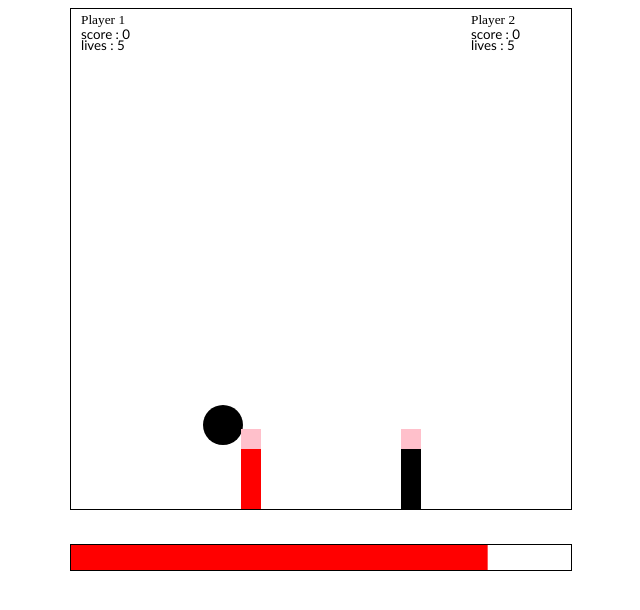
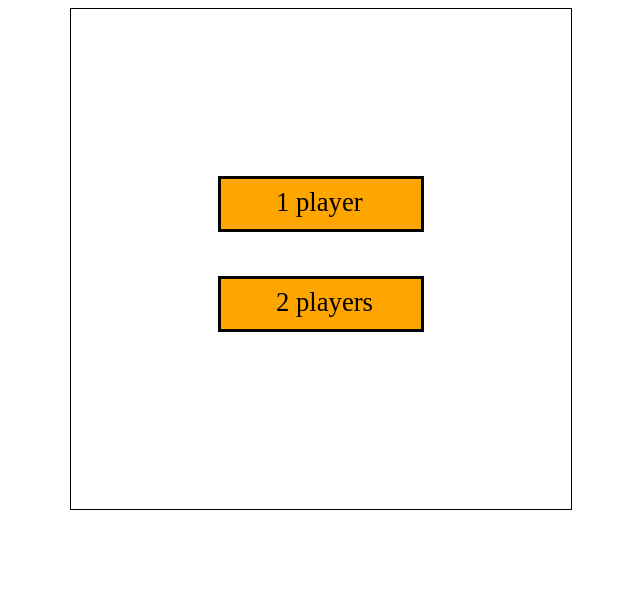
Before and after one commit to ThomasGauthierr/JSProject, a plain HTML site: page index.html in a window 1280 px wide. Shown: the whole page, without its empty margins (319-959 px from the left). Drawn offline with Linux system fonts and the light colour scheme.

Commit message:
Adding main menu

```diff
--- a/css/style.css
+++ b/css/style.css
@@ -1,5 +1,6 @@
 #myCanvas {
     border:1px solid;
+    visibility: hidden;
 }
 
 #canvasContainer {
@@ -10,4 +11,5 @@
 #canvasTimer {
   border: 1px solid black;
   margin-top: 30px;
+  visibility: hidden;
 }
--- a/index.html
+++ b/index.html
@@ -25,5 +25,6 @@
 <script src="js/listeners.js"></script>
 <script src="js/collisions.js"></script>
 <script src="js/game.js"></script>
+<script src="js/menu.js"></script>
 
 </html>
--- a/js/collisions.js
+++ b/js/collisions.js
@@ -37,6 +37,7 @@ function playerBubbleCollisionTest( player ){
                 playr.life -= 1;
                 playr.maxSpeed = 0;
                 playr.speed = 0;
+                chronoStop();
                 console.log("collision player_bubble");
                 //TODO : restart level
             }
--- a/js/game.js
+++ b/js/game.js
@@ -1,10 +1,4 @@
-window.onload = init;
 
-// This has to be set to false if the sizes works by percentage
-// WARNING : Not working atm, let it to true :o)
-let pixelPos = true;
-
-let canvas, canvasTimer, canvasBottom;
 let players = [];
 let bubbles = [];
 
@@ -12,26 +6,8 @@ let timer;
 
 let currentLevel = 1;
 
-function init() {
-    canvas = document.querySelector("#myCanvas");
-    ctx = canvas.getContext("2d");
-
-    canvasTimer = document.querySelector("#canvasTimer");
-
-    // Resizing canvas according to the window size
-    if (!pixelPos) {
-        resizeCanvas();
-
-        window.addEventListener('resize', resizeCanvas, false);
-    } else {
-        canvas.width = "500";
-        canvas.height = "500";
-
-        canvasTimer.width = canvas.width;
-        canvasTimer.height = "25";
-    }
-    canvasBottom = canvas.getBoundingClientRect().bottom;
-    // Keyboard listeners
+function initGame() {
+   // Keyboard listeners
     window.onkeydown = keyDown;
     window.onkeyup = keyUp;
 
@@ -45,6 +21,10 @@ function init() {
     // Bubble creation
     bub1 = new Bubble(0,0,2);
     bubbles.push(bub1);
+
+    //Displaying canvas
+    canvas.style.visibility = "visible";
+    canvasTimer.style.visibility = "visible";
 
     //Timer
     chronoStart();
--- a/js/listeners.js
+++ b/js/listeners.js
@@ -70,5 +70,28 @@ function keyUp(evt) {
         default :
             break;
     }
+}
 
+function mouseMenu(evt) {
+
+    let rect = canvas.getBoundingClientRect();
+
+    let posX = evt.clientX - rect.left;
+    let posY = evt.clientY - rect.top;
+
+    if (posX >= posXButton1P &&
+        posX <= posXButton1P + widthButton1P &&
+        posY >= posYButton1P &&
+        posY <= posYButton1P + heighthButton1P)
+    {
+        initGame();
+    }
+
+    if (posX >= posXButton2P &&
+        posX <= posXButton2P + widthButton2P &&
+        posY >= posYButton2P &&
+        posY <= posYButton2P + heighthButton2P)
+    {
+        initGame();
+    }
 }
--- /dev/null
+++ b/js/menu.js
@@ -0,0 +1,78 @@
+// This has to be set to false if the sizes works by percentage
+// WARNING : Not working atm, let it to true :o)
+let pixelPos = true;
+
+let canvas, canvasTimer, canvasBottom;
+
+window.onload = init;
+
+let posXButton1P = 150;
+let posYButton1P = 170;
+let widthButton1P = 200;
+let heighthButton1P = 50;
+let posXButton2P = posXButton1P;
+let posYButton2P = 270;
+let widthButton2P = widthButton1P;
+let heighthButton2P = heighthButton1P
+
+function init() {
+    canvas = document.querySelector("#myCanvas");
+    ctx = canvas.getContext("2d");
+
+    canvasTimer = document.querySelector("#canvasTimer");
+
+    // Resizing canvas according to the window size
+    if (!pixelPos) {
+        resizeCanvas();
+
+        window.addEventListener('resize', resizeCanvas, false);
+    } else {
+        canvas.width = "500";
+        canvas.height = "500";
+
+        canvasTimer.width = canvas.width;
+        canvasTimer.height = "25";
+    }
+    canvasBottom = canvas.getBoundingClientRect().bottom;
+
+    window.onkeydown = null;
+    window.onkeyup = null;
+
+    window.onmousedown = mouseMenu;
+
+    mainMenu();
+
+    //initGame();
+}
+
+function mainMenu() {
+
+    ctx.save();
+
+    ctx.fillStyle = 'black';
+    ctx.fillRect(posXButton1P - 3, posYButton1P - 3, widthButton1P + 6, heighthButton1P + 6);
+
+    ctx.fillStyle = 'orange';
+    ctx.fillRect(posXButton1P, posYButton1P, widthButton1P, heighthButton1P);
+
+    ctx.fillStyle = 'black';
+    ctx.font = "20pt Calibri bold";
+
+    ctx.fillText("1 player", posXButton1P + 55, posYButton1P + 32);
+
+    ctx.fillStyle = 'black';
+    ctx.fillRect(posXButton2P - 3, posYButton2P - 3, widthButton2P + 6, heighthButton2P + 6);
+
+    ctx.fillStyle = 'orange';
+    ctx.fillRect(posXButton2P, posYButton2P, widthButton2P, heighthButton2P);
+
+    ctx.fillStyle = 'black';
+    ctx.font = "20pt Calibri bold";
+
+    ctx.fillText("2 players", posXButton2P + 55, posYButton2P + 32);
+
+    ctx.restore();
+
+    canvas.style.visibility = "visible";
+    canvasTimer.style.visibility = "hidden";
+}
```
Also changed, not shown: README.md.
